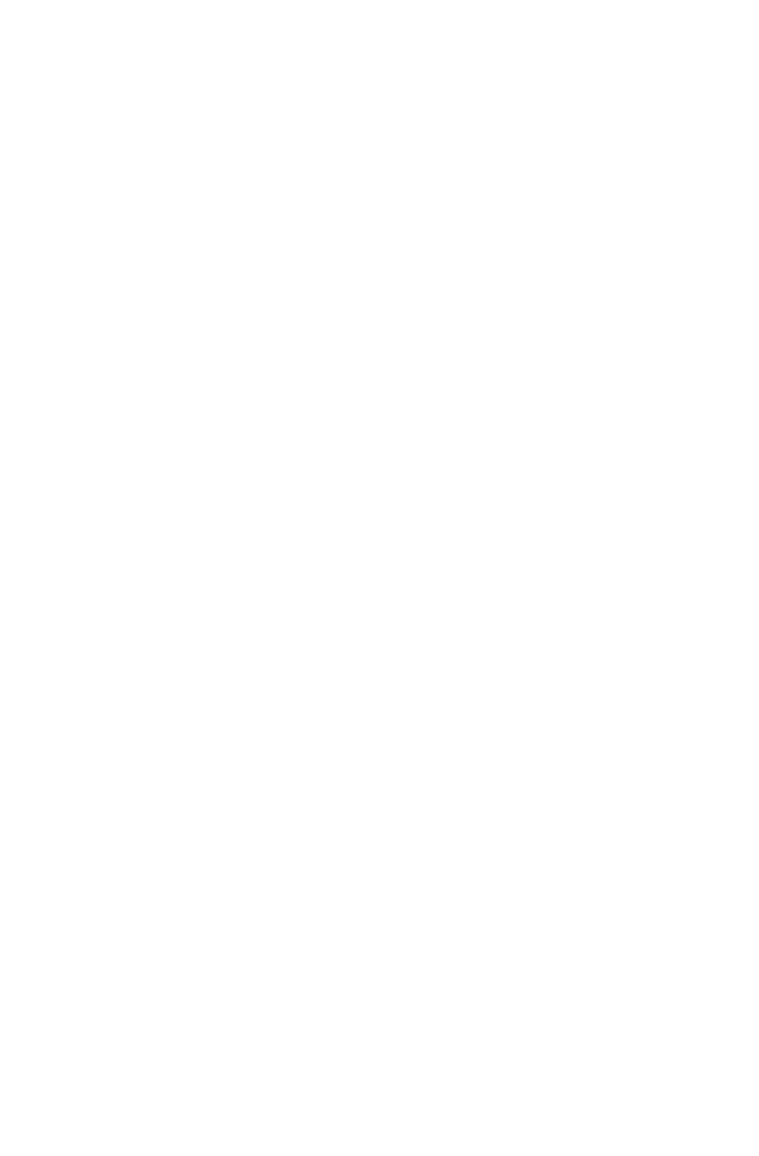
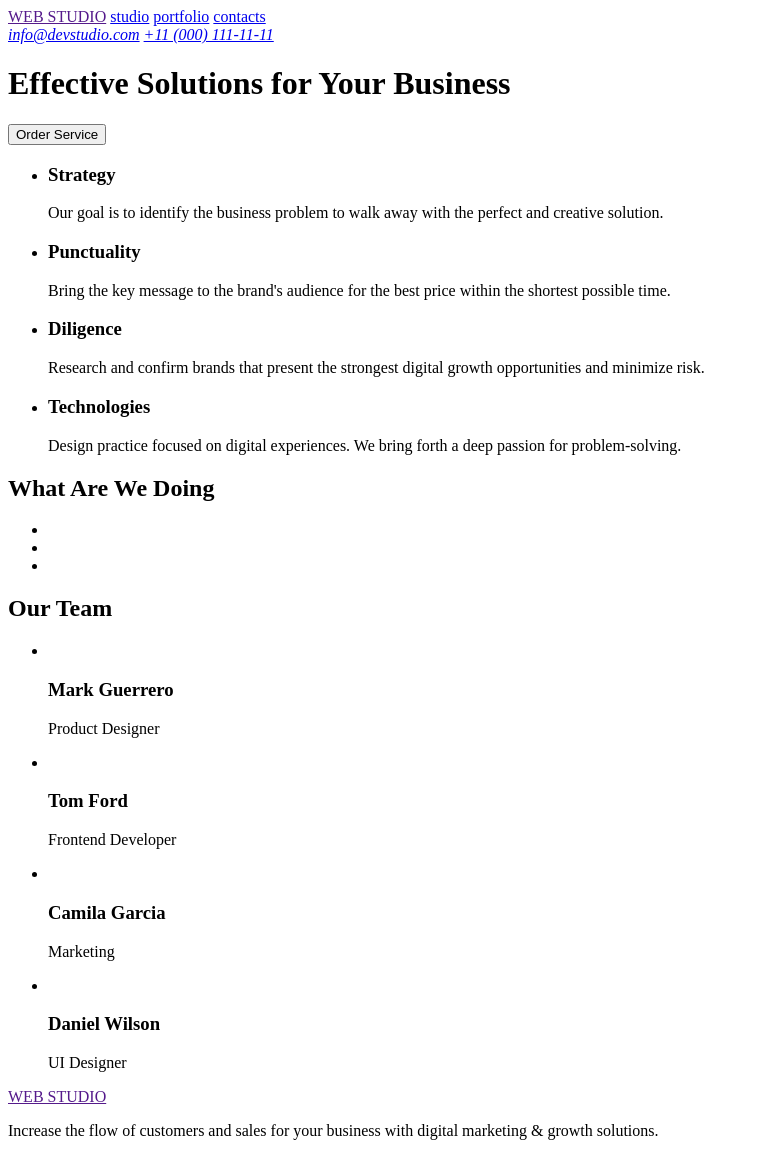
Before and after one commit to IrynaSlavinska/goit-markup-hw-01, a plain HTML site: page index.html in a window 1280 px wide. Shown: the whole page, without its empty margins (0-759 px from the left). Before the commit the page ends 800 px from the top, so only its background shows below. Drawn offline with Linux system fonts and the light colour scheme.

Commit message:
commit-4
add img

```diff
--- a/index.html
+++ b/index.html
@@ -7,8 +7,88 @@
     <title>Document</title>
   </head>
   <body>
-    <header></header>
-    </main><main>
-    <footer></footer>
+    <header>
+      <!--logo-->
+      <a href="">WEB STUDIO</a>
+      <a href="#">studio</a>
+      <a href="#">portfolio</a>
+      <a href="#">contacts</a>
+      <address>
+        <a href="mailto:info@devstudio.com">info@devstudio.com</a>
+        <a href="tel:+11 (000) 111-11-11">+11 (000) 111-11-11</a>
+      </address>
+    </header>
+
+    </main>
+      <h1>Effective Solutions for Your Business</h1>
+      <button type="button">Order Service</button>
+
+     <!--Section 1-->
+      <ul>
+        <li>
+          <h3>Strategy</h3>
+          <p>Our goal is to identify the business problem to walk away with the perfect and creative solution.</p>
+        </li>
+        <li>
+          <h3>Punctuality</h3>
+          <p>Bring the key message to the brand's audience for the best price within the shortest possible time.</p>
+        </li>
+        <li>
+          <h3>Diligence</h3>
+          <p>Research and confirm brands that present the strongest digital growth opportunities and minimize risk.</p>
+        </li>
+        <li>
+          <h3>Technologies</h3>
+          <p>Design practice focused on digital experiences. We bring forth a deep passion for problem-solving.</p>
+        </li>
+      </ul>
+
+      <!--Section 2-->
+    <h2>What Are We Doing</h2>
+      <ul>
+        <li>
+          <img src="" alt="">
+        </li>
+        <li>
+          <img src="" alt="">
+        </li>
+        <li>
+          <img src="" alt="">
+        </li>
+      </ul>
+
+    <!--Section 3-->
+    <h2>Our Team</h2>
+    <ul>
+      <li>
+        <img src="" alt="">
+        <h3>Mark Guerrero</h3>
+        <p>Product Designer</p>
+      </li>
+      <li>
+        <img src="" alt="">
+        <h3>Tom Ford</h3>
+        <p>Frontend Developer</p>
+      </li>
+      <li>
+        <img src="" alt="">
+        <h3>Camila Garcia</h3>
+        <p>Marketing</p>
+      </li>
+      <li>
+        <img src="" alt="">
+        <h3>Daniel Wilson</h3>
+        <p>UI Designer</p>
+      </li>
+    </ul>
+
+    <main>
+
+    <footer>
+      <a href="">WEB STUDIO</a>
+      <p>Increase the flow of customers and sales for your business with digital marketing & growth solutions.</p>
+    </footer>
+
+
   </body>
 </html>
```
Also changed, not shown: .prettierrc.json (added).
